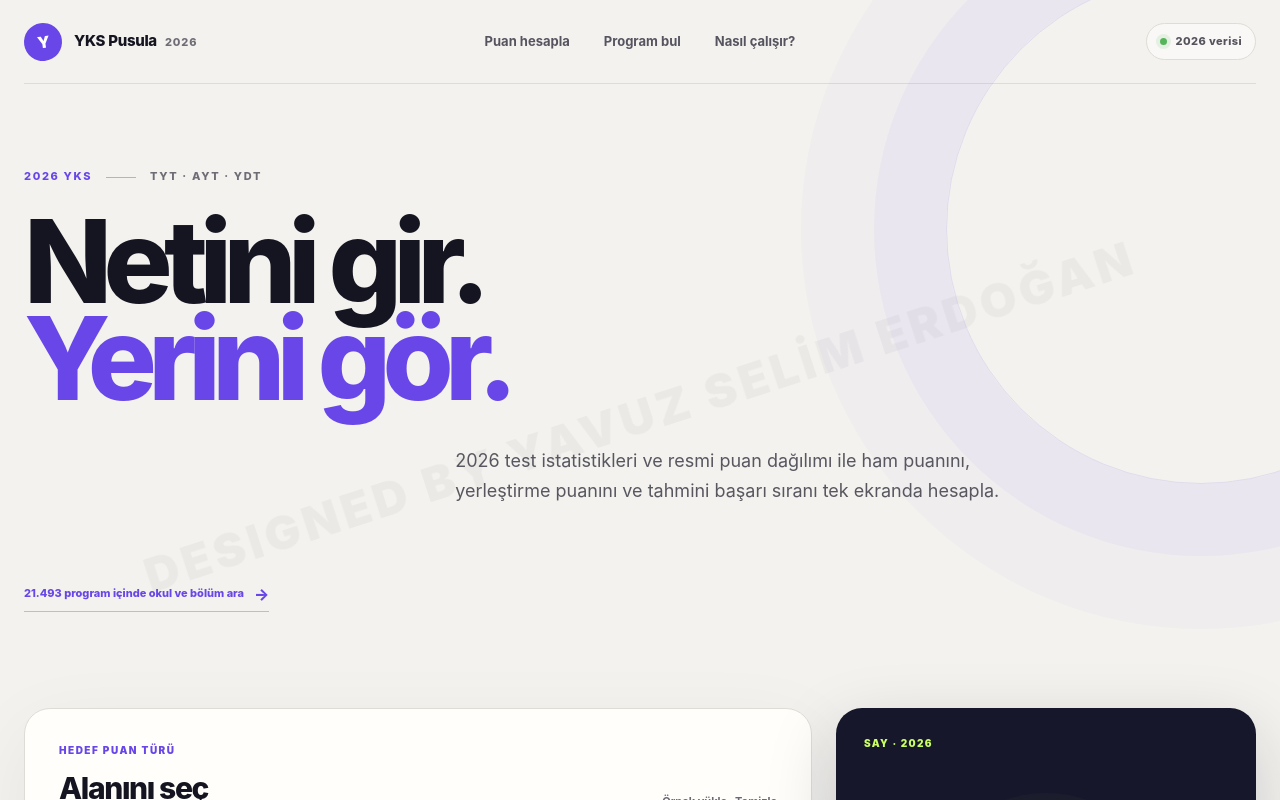
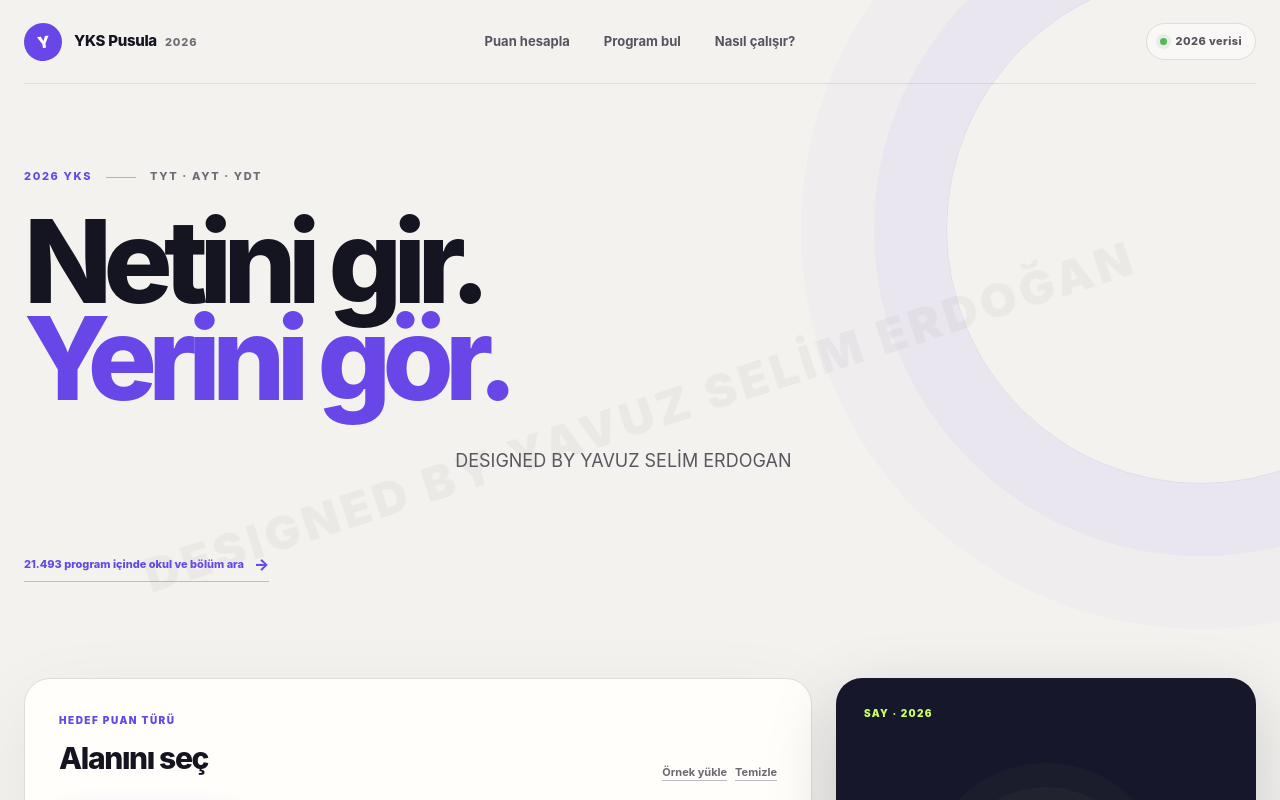
Before and after one commit to yavuzselimerdogann318924/YKSHESAPLA, a Next.js app in the folder yks-pusula-2026/: page / in a window 1280 px wide. Shown: the top 800 px of the page. Built offline with nearby package versions, Linux system fonts and the light colour scheme.

Commit message:
Update hero section description text
Replaced the description text with a designer credit.

```diff
--- a/yks-pusula-2026/app/page.tsx
+++ b/yks-pusula-2026/app/page.tsx
@@ -385,8 +385,7 @@ export default function Home() {
         <div className="hero-kicker"><span>2026 YKS</span><span>TYT · AYT · YDT</span></div>
         <h1>Netini gir.<br /><em>Yerini gör.</em></h1>
         <p>
-          2026 test istatistikleri ve resmi puan dağılımı ile ham puanını, yerleştirme
-          puanını ve tahmini başarı sıranı tek ekranda hesapla.
+          DESIGNED BY YAVUZ SELİM ERDOGAN
         </p>
         <div className="hero-proof" aria-label="Hesaplama özellikleri">
 
```
